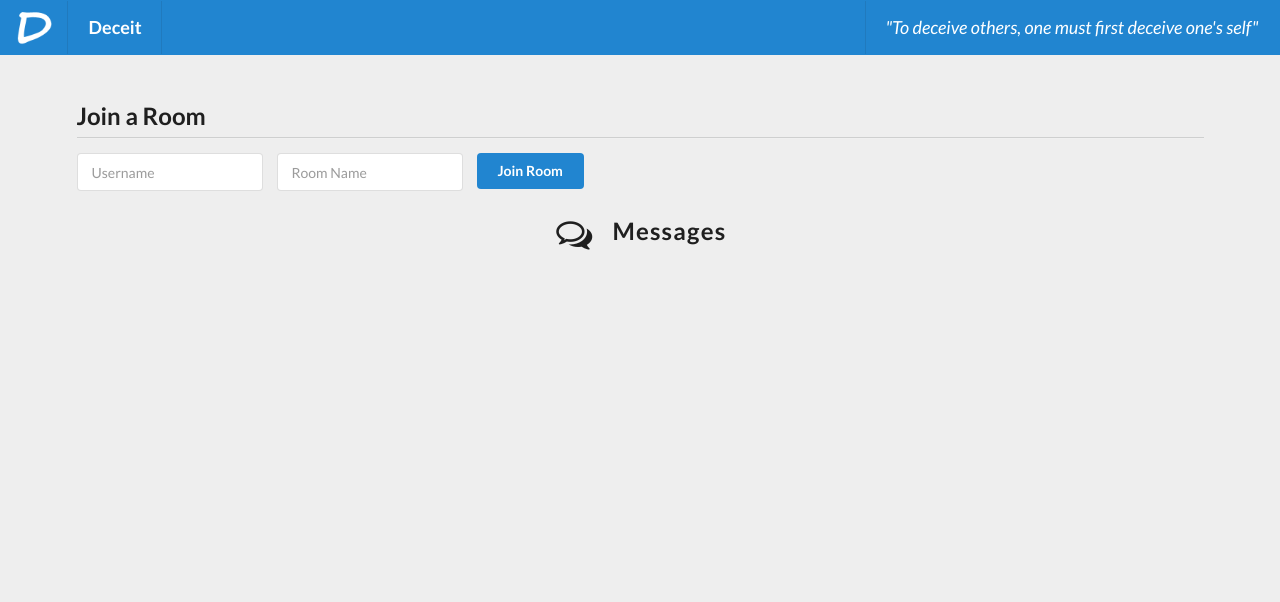
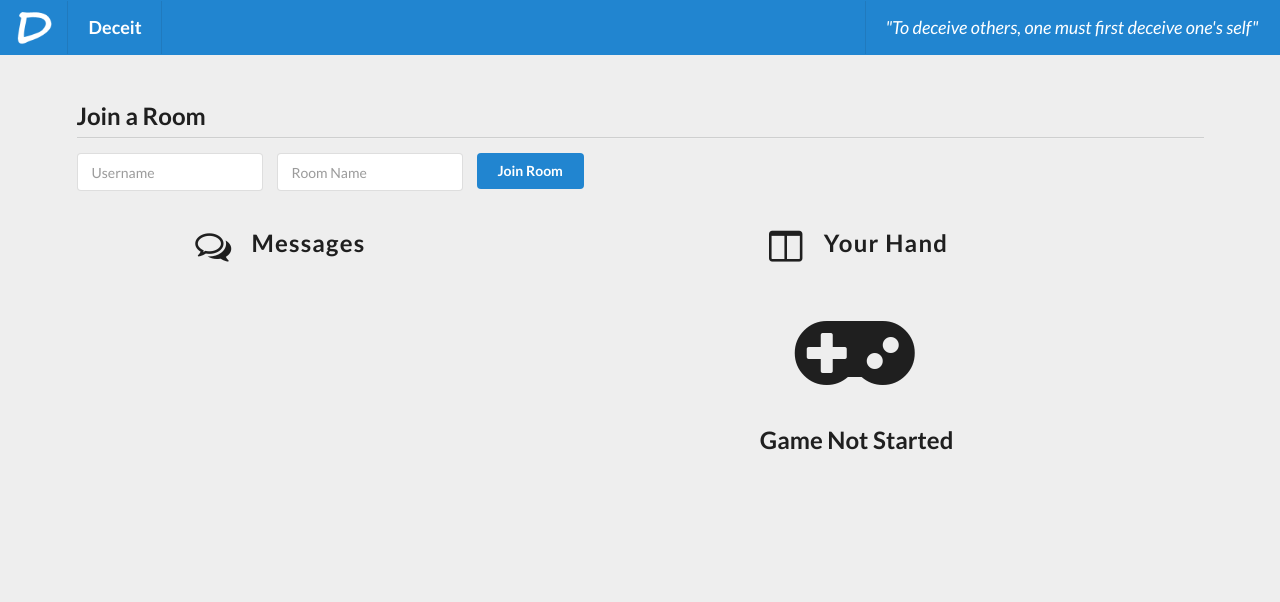
Before and after one commit to alanplotko/Sokim, a Flask app: page / in a window 1280 px wide. Shown: the top 602 px of the page. Run offline with Flask 2, Linux system fonts and the light colour scheme; some libraries are stand-ins or nearby versions.

Commit message:
Implement first stage of game

```diff
--- a/app.py
+++ b/app.py
@@ -51,6 +51,7 @@ games = None
 inputdone = False
 output = []
 inptt = None
+state = 0
 
 def input_thread():
     print("INPUT")
@@ -63,17 +64,19 @@ def input_thread():
 
 def background_thread():
     """Example of how to send server generated events to clients."""
-    global games, socketio
+    global games, socketio, state
     count = 0
     while True:
         time.sleep(10)
         count += 1
         if games is not None:
-          players = games.getPlayers()
-          for player in players:
-            with app.test_request_context('/'):
-              socketio.emit('my response',
-                   {'user': 'Deceit', 'data': player.displayHand()}, room=games.getRoom(), namespace='/test')
+          if state == 0:
+            players = games.getPlayers()
+            for player in players:
+              with app.test_request_context('/'):
+                socketio.emit('my hand',
+                     {'user': 'Deceit', 'data': player.displayHand()}, room=player.getName(), namespace='/test')
+            state += 1
 
       # print("BACKGROUND")
       # #print("Game none:"),
@@ -166,20 +169,28 @@ def update_game(message):
 @socketio.on('join', namespace='/test')
 def join(message):
     global roomsDict
-    session['username'] = message['username']
+    if message['username'] in roomsDict:
+        emit('my response',
+             {'user': 'Deceit', 'data': 'User "' + message['username'] + '" exists',
+             'count': session['receive_count']})
+        return False
+    else:
+        session['username'] = message['username']
+        # Give some value to the user
+        roomsDict[message['username']] = message['username']
     if message['room'] not in roomsDict:
         roomsDict[message['room']] = {
             'users': [],
             'start': False
         }
-    else:
-        if len(roomsDict[message['room']]['users']) > 3:
-            emit('my response',
-             {'user': 'Deceit', 'data': 'Could not join ' + message['room'] + '(room is full)',
-             'count': session['receive_count']})
-            return False
+    elif len(roomsDict[message['room']]['users']) > 3:
+        emit('my response',
+         {'user': 'Deceit', 'data': 'Could not join ' + message['room'] + '(room is full)',
+         'count': session['receive_count']})
+        return False
     roomsDict[message['room']]['users'].append(session['username'])
     join_room(message['room'])
+    join_room(message['username'])
     session['receive_count'] = session.get('receive_count', 0) + 1
     emit('my response',
          {'user': 'Deceit', 'data': 'Joined ' + message['room'],
@@ -193,7 +204,9 @@ def join(message):
 def leave(message):
     global roomsDict
     leave_room(message['room'])
+    leave_room(message['username'])
     roomsDict[message['room']]['users'].remove(session['username'])
+    del roomsDict[message['username']]
     session['receive_count'] = session.get('receive_count', 0) + 1
     emit('my response',
          {'user': 'Deceit', 'data': 'Left ' + message['room'],
--- a/player.py
+++ b/player.py
@@ -23,7 +23,10 @@ class Player:
                 print "Hand is too full"
 
     def displayHand(self):
-        return ', '.join(self.hand)
+        s = ""
+        for url in self.hand:
+            s += '<img class="deceit_card" src="/static/assets/cards/' + url + '" />'
+        return s
 
     def removeCard(self, index):
         removedCard = self.hand[index]
--- a/static/assets/css/style.css
+++ b/static/assets/css/style.css
@@ -78,18 +78,6 @@ button#start_game {
     display: none;
 }
 
-/*.comment .timestamp {
-    font-style: italic;
-}
-
-.comment .username {
-    font-weight: bold;
-}
-
-.comment {
-    padding-bottom: 10px;
-}*/
-
 button#start_game,
 button#disconnect {
     margin: 20px 10px 0 0!important;
@@ -103,7 +91,29 @@ span.admin_msg {
     font-style: italic;
 }
 
-#message_box {
+#message_box,
+#hand {
     height: 300px;
     overflow-y: auto;
 }
+
+#hand_section {
+    text-align: center;
+}
+
+/*===============
+ * Cards
+=================*/
+
+#log_grid {
+    padding-top: 40px;
+}
+
+.deceit_card {
+    width: 150px;
+    margin-right: 10px;
+}
+
+.divider.header {
+    padding-bottom: 20px;
+}
--- a/templates/index.html
+++ b/templates/index.html
@@ -28,6 +28,22 @@
                         + msg.user + '</a><div class="metadata"><span class="date" data-timestamp="'
                         + timestamp + '">' + moment().startOf().fromNow() + '</span></div>' + '<div class="text">'
                         + msg.data + '</div></div></div>').prependTo("#log");
+                });
+                socket.on('my hand', function(msg) {
+                    var timestamp = new Date();
+                    if (msg.user == 'Deceit')
+                    {
+                        msg.user = '<span class="admin">Deceit</span>';
+                    }
+
+                    $('<div class="comment"><div class="content"><a class="author">'
+                        + msg.user + '</a><div class="metadata"><span class="date" data-timestamp="'
+                        + timestamp + '">' + moment().startOf().fromNow() + '</span></div>' +
+                        '<div class="text"><span class="admin_msg">Loaded a new hand to your right.</span></div></div></div>').prependTo("#log");
+                    $('div#hand').html('');
+                    $('div#hand').html(msg.data)
+                    $("#hand_loader").removeClass('active');
+                    $("#hand_loader div").addClass('disabled');
                 });
                 // event handler for new connections
                 socket.on('connect', function() {
@@ -71,6 +87,8 @@
                     socket.emit('start_game', {room: $('#join_room').val()}, function(result) {
                         if (result)
                         {
+                        $("#hand_loader").addClass('active');
+                        $("#hand_loader div").removeClass('disabled');
                             $('button#start_game').hide();
                         }
                     });
@@ -79,7 +97,7 @@
 
                 $('button#disconnect').click(function(event) {
                     socket.emit('clear log');
-                    socket.emit('leave', {room: $('#join_room').val()}, function(result) {
+                    socket.emit('leave', {username: $('#username').val(), room: $('#join_room').val()}, function(result) {
                         if (result)
                         {
                             $.when($('form#chat').hide()).then(function() {
@@ -87,6 +105,7 @@
                                 $('form#join').show();
                                 $('button#disconnect').hide();
                                 $('button#start_game').hide();
+                                $('#hand').html('<div id="hand_loader" class="ui dimmer"><div class="ui large text disabled loader">Loading</div></div><i class="massive game icon"></i><br /><h2>Game Not Started</h2>')
                             });
                         }
                     });
@@ -132,6 +151,8 @@
             </form>
             <button id="disconnect" class="ui red button">Leave Room</button>
             <button id="start_game" class="ui blue button">Start Game</button>
+            <div id="log_grid" class="ui grid">
+                <div class="six wide column">
                     <h2 class="ui horizontal divider header">
                         <i class="comments outline icon"></i>
                         Messages
@@ -140,6 +161,21 @@
                         <div id="log" class="ui comments"></div>
                     </div>
                 </div>
+                <div id="hand_section" class="ten wide centered column">
+                    <h2 class="ui horizontal divider header">
+                        <i class="columns icon"></i>
+                        Your Hand
+                    </h2>
+                    <div id="hand">
+                        <div id="hand_loader" class="ui dimmer">
+                            <div class="ui large text disabled loader">Loading</div>
+                        </div>
+                        <i class="massive game icon"></i><br />
+                        <h2>Game Not Started</h2>
+                    </div>
+                </div>
+            </div>
+        </div>
         <script type="text/javascript" src="{{ url_for('static', filename='assets/js/time.js') }}"></script>
     </body>
 </html>
```
Lines whose indentation alone changed are shown as unchanged.
